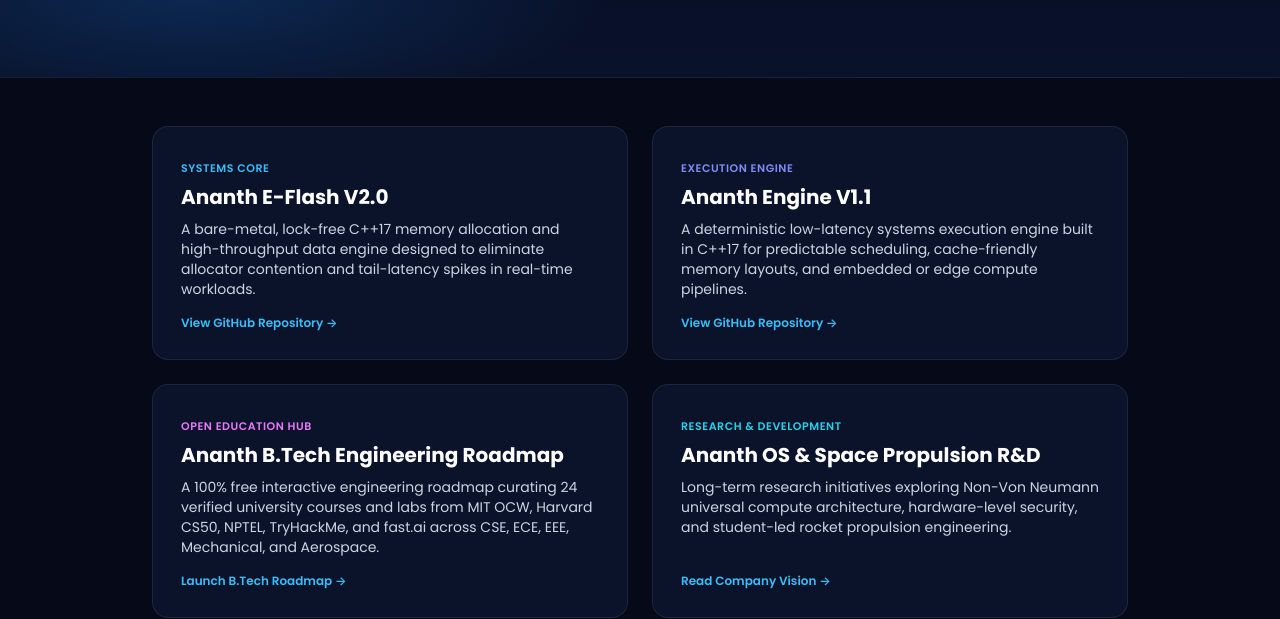
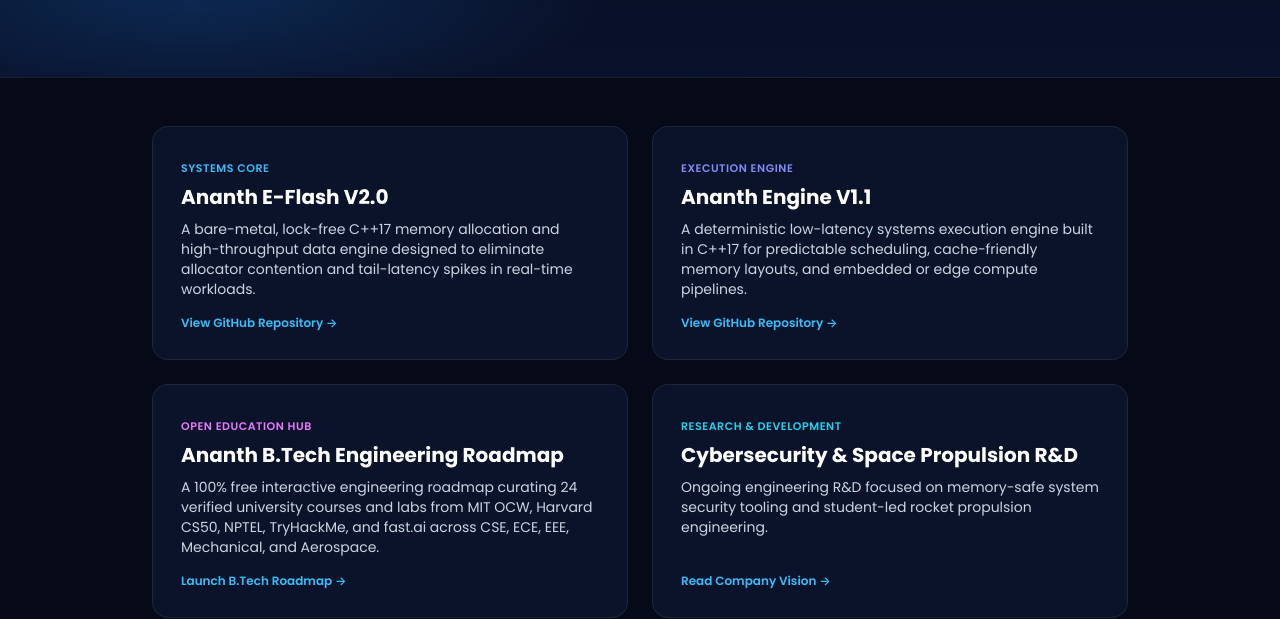
Before and after one commit to mramnaren2511-blip/mramnaren2511-blip.github.io, a plain HTML site: page products.html in a window 1280 px wide. Shown: the part 336-955 px from the top of the page. Drawn offline with nearby package versions, Linux system fonts and the light colour scheme.

Commit message:
Add files via upload

```diff
--- a/products.html
+++ b/products.html
@@ -135,9 +135,9 @@
       <article class="rounded-2xl bg-[#0B132B] border border-white/[0.08] p-6 sm:p-7 flex flex-col justify-between gap-4">
         <div>
           <span class="text-[11px] font-semibold uppercase tracking-wider text-cyan-400">Research &amp; Development</span>
-          <h2 class="text-xl font-bold text-white mt-1 mb-2">Ananth OS &amp; Space Propulsion R&amp;D</h2>
+          <h2 class="text-xl font-bold text-white mt-1 mb-2">Cybersecurity &amp; Space Propulsion R&amp;D</h2>
           <p class="text-xs sm:text-sm text-slate-300 leading-relaxed">
-            Long-term research initiatives exploring Non-Von Neumann universal compute architecture, hardware-level security, and student-led rocket propulsion engineering.
+            Ongoing engineering R&amp;D focused on memory-safe system security tooling and student-led rocket propulsion engineering.
           </p>
         </div>
         <a href="/about.html" class="text-xs font-semibold text-sky-400 hover:underline">Read Company Vision →</a>
```
Also changed, not shown: about.html (+2 -2 lines).
